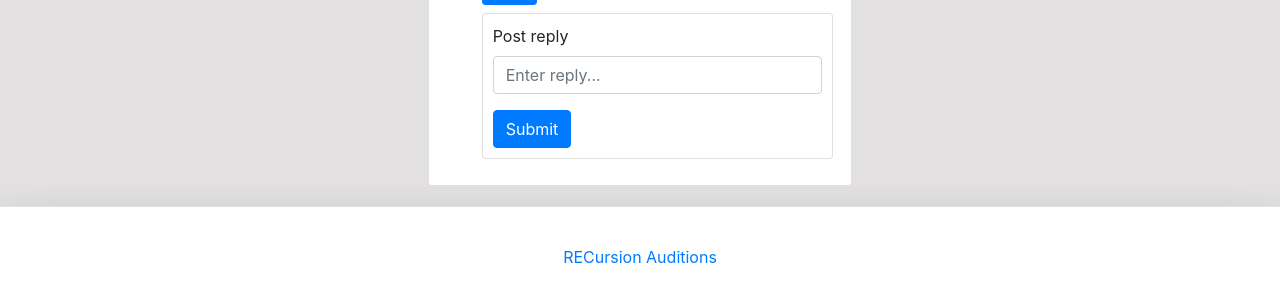
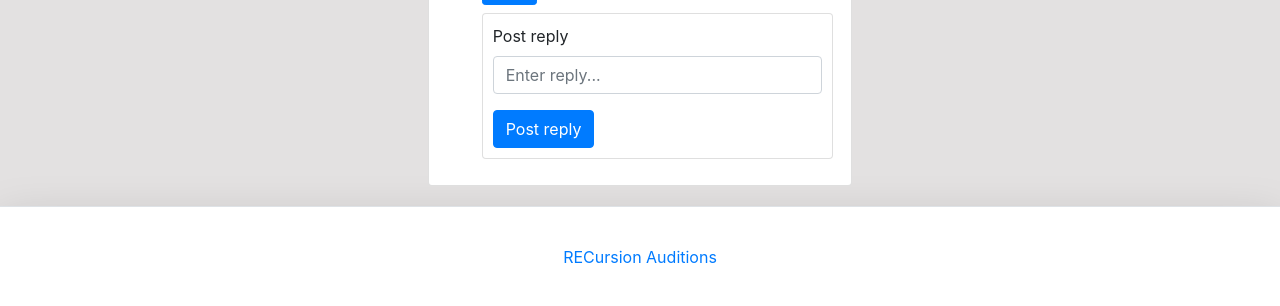
Before and after one commit to arin17bishwa/REC_webd, a Django app: a page that uses blog/templates/blog/snippets/replies_snippet.html in a window 1280 px wide, after a click on "Reply". Shown: the part 1046-1352 px from the top of the page. Run offline with Django 3.2, Linux system fonts and the light colour scheme; a user stored in the database is signed in; tables that the repository leaves empty hold one stand-in row (values such as "Sample post"); grey boxes marked "Sample" are stand-in pictures; some libraries are stand-ins or nearby versions.

Commit message:
Changed "Post" to "Post reply"

```diff
--- a/blog/templates/blog/snippets/replies_snippet.html
+++ b/blog/templates/blog/snippets/replies_snippet.html
@@ -27,7 +27,7 @@
                     </div>
                     <input type="hidden" name="postId" value="{{ blog_post.id }}">
                     <input type="hidden" name="parent" value="{{ reply.id }}">
-                    <button type="submit" class="btn btn-primary">Submit</button>
+                    <button type="submit" class="btn btn-primary">Post reply</button>
                 </form>
             </div>
         </div>
```
